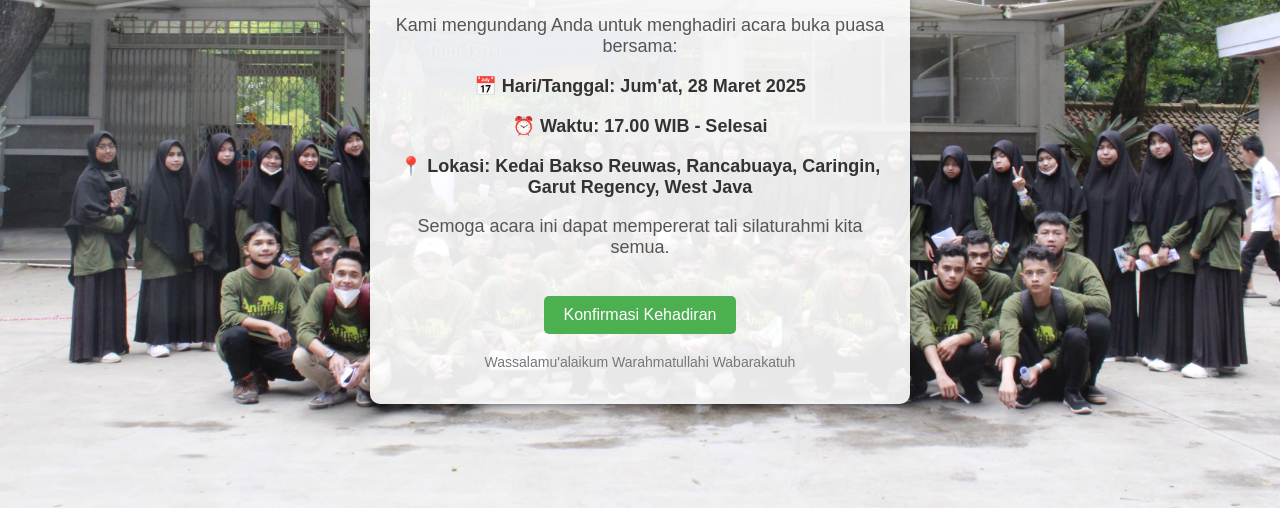
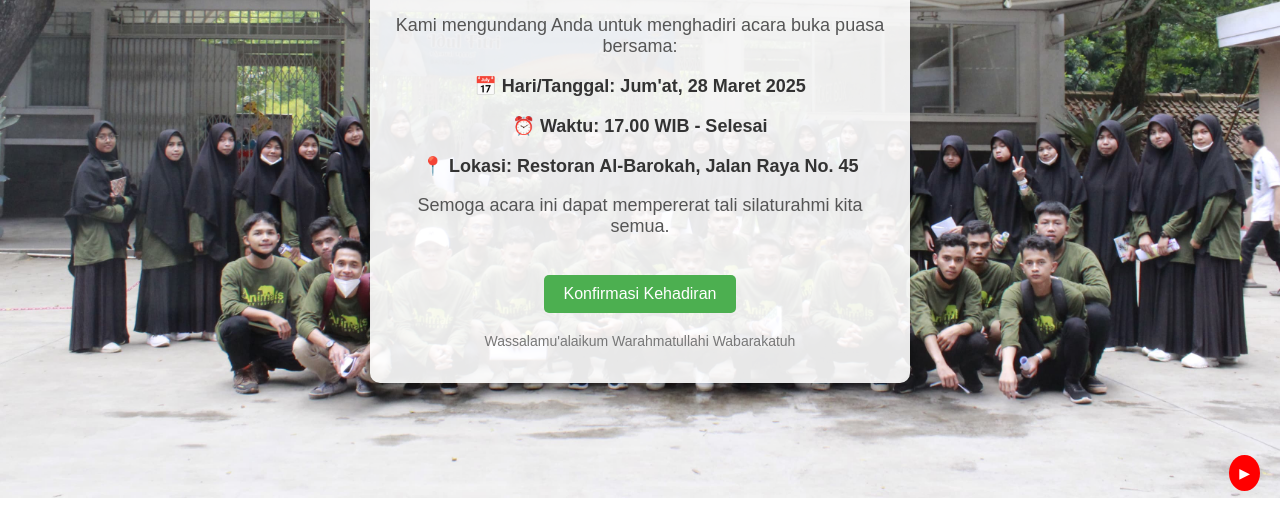
Before and after one commit to Arbabil/bukber-invite, a plain HTML site: page index.html in a window 1280 px wide. Shown: the part 289-800 px from the top of the page. Drawn offline with Linux system fonts and the light colour scheme.

Commit message:
nambah music

```diff
--- a/index.html
+++ b/index.html
@@ -53,13 +53,26 @@
         .btn:hover {
             background: #45a049;
         }
+        .music-btn {
+            position: fixed;
+            bottom: 20px;
+            right: 20px;
+            background: red;
+            color: white;
+            border: none;
+            padding: 10px;
+            border-radius: 50%;
+            font-size: 14px;
+            cursor: pointer;
+        }
     </style>
 </head>
 <body>
-    <audio id="bg-music" autoplay loop>
+    <audio id="bg-music" loop>
         <source src="music.mp3" type="audio/mpeg">
         Browser Anda tidak mendukung tag audio.
     </audio>
+    <button class="music-btn" onclick="document.getElementById('bg-music').play()">▶</button>
     <div class="card">
         <img src="logo.png" alt="Logo" class="logo">
         <h1>Undangan Buka Puasa Bersama</h1>
@@ -67,9 +80,9 @@
         <p>Kami mengundang Anda untuk menghadiri acara buka puasa bersama:</p>
         <p class="details">📅 Hari/Tanggal: Jum'at, 28 Maret 2025</p>
         <p class="details">⏰ Waktu: 17.00 WIB - Selesai</p>
-        <p class="details">📍 Lokasi: Kedai Bakso Reuwas, Rancabuaya, Caringin, Garut Regency, West Java</p>
+        <p class="details">📍 Lokasi: Restoran Al-Barokah, Jalan Raya No. 45</p>
         <p>Semoga acara ini dapat mempererat tali silaturahmi kita semua.</p>
-        <a href="https://forms.gle/your-google-form-link" class="btn" target="_blank">Konfirmasi Kehadiran</a>
+        <a href="https://forms.gle/FxAAdPDpm7yax6b98" class="btn" target="_blank">Konfirmasi Kehadiran</a>
         <p class="footer">Wassalamu'alaikum Warahmatullahi Wabarakatuh</p>
     </div>
 </body>
```
